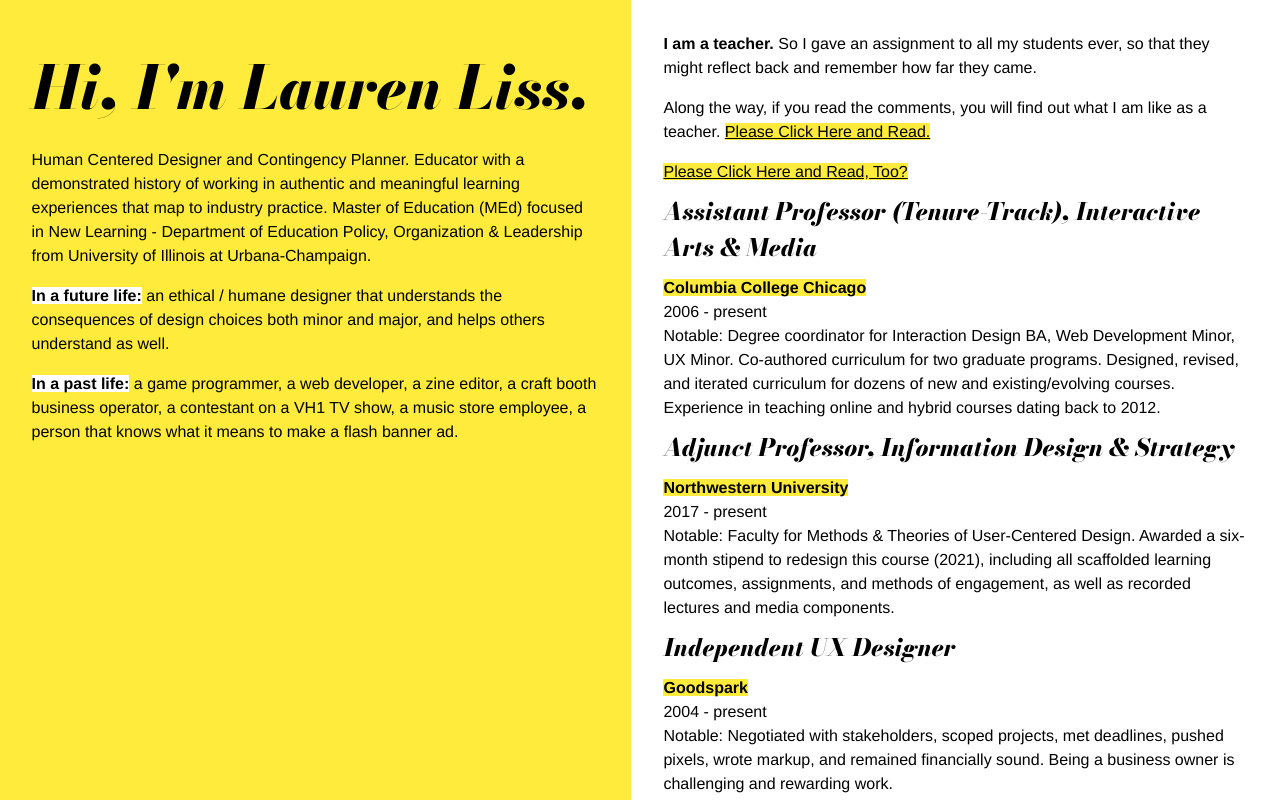
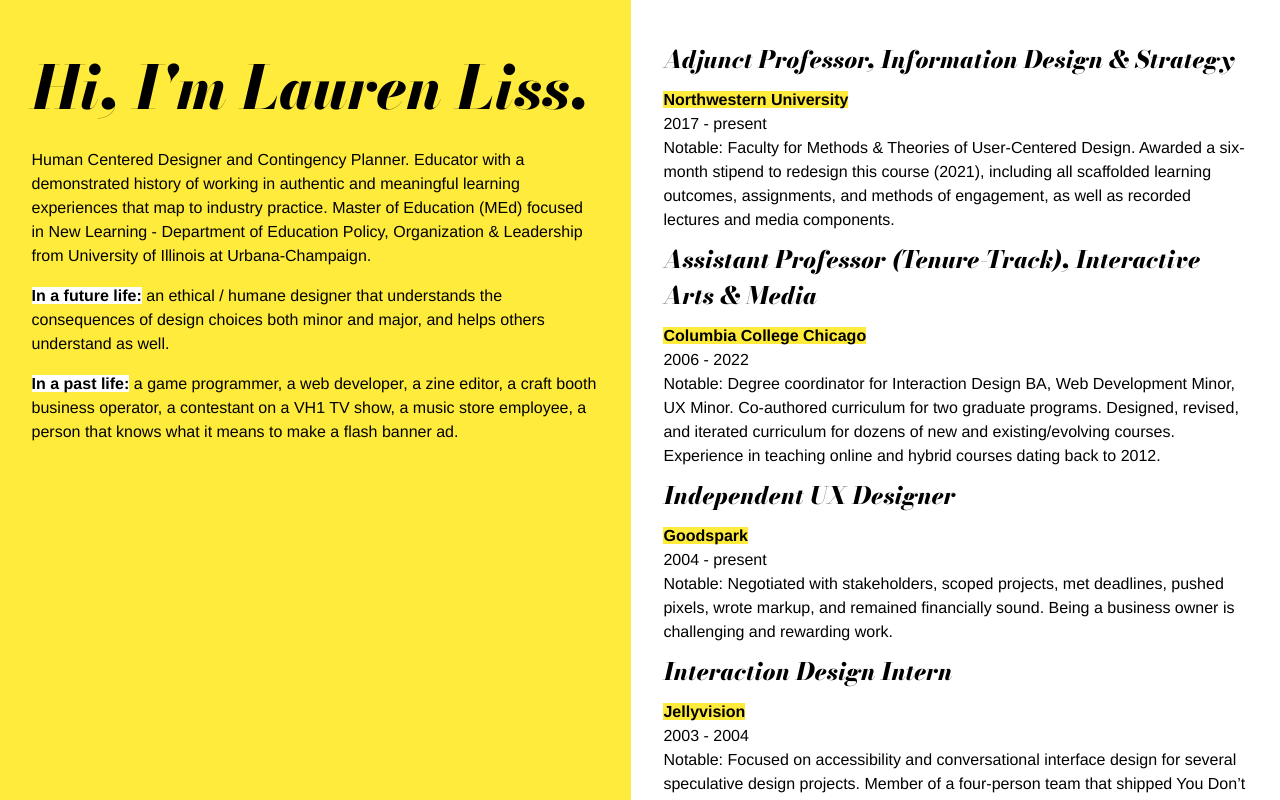
Before and after one commit to laurenliss/hello, a plain HTML site: page about-me.html in a window 1280 px wide. Shown: the top 800 px of the page. Drawn offline with nearby package versions, Linux system fonts and the light colour scheme.

Commit message:
Update about-me.html

```diff
--- a/about-me.html
+++ b/about-me.html
@@ -28,19 +28,16 @@
 		<p><strong class="white">In a past life:</strong> a game programmer, a web developer, a zine editor, a craft booth business operator, a contestant on a VH1 TV show, a music store employee, a person that knows what it means to make a flash banner ad.</p>
 	</div>
   <div class="grid-item white">
-		<strong>I am a teacher.</strong> So I gave an assignment to all my students ever, so that they might reflect back and remember how far they came.<br />
-		<p>Along the way, if you read the comments, you will find out what I am like as a teacher. <a href="https://www.linkedin.com/posts/lauren-liss_yesterday-i-got-nervous-because-i-worry-we-activity-6927590347925577728-7XfG?utm_source=linkedin_share&utm_medium=member_desktop_web" target="_blank" class="yellow">Please Click Here and Read.</a></p>
-		<a href="https://twitter.com/laurenteresa/status/1522611298739138565" target="_blank" class="yellow"> Please Click Here and Read, Too?</a>
 
-<h3>Assistant Professor (Tenure-Track), Interactive Arts & Media</h3>
-		<strong class="yellow">Columbia College Chicago</strong></strong><br />
-		2006 - present<br />
-		Notable: Degree coordinator for Interaction Design BA, Web Development Minor, UX Minor. Co-authored curriculum for two graduate programs. Designed, revised, and iterated curriculum for dozens of new and existing/evolving courses. Experience in teaching online and hybrid courses dating back to 2012.
-
-		<h3>Adjunct Professor, Information Design & Strategy</h3>
+                <h3>Adjunct Professor, Information Design & Strategy</h3>
 		<strong class="yellow">Northwestern University</strong><br />
 		2017 - present<br />
 		Notable: Faculty for Methods & Theories of User-Centered Design. Awarded a six-month stipend to redesign this course (2021), including all scaffolded learning outcomes, assignments, and methods of engagement, as well as recorded lectures and media components.
+
+		<h3>Assistant Professor (Tenure-Track), Interactive Arts & Media</h3>
+		<strong class="yellow">Columbia College Chicago</strong></strong><br />
+		2006 - 2022<br />
+		Notable: Degree coordinator for Interaction Design BA, Web Development Minor, UX Minor. Co-authored curriculum for two graduate programs. Designed, revised, and iterated curriculum for dozens of new and existing/evolving courses. Experience in teaching online and hybrid courses dating back to 2012.
 
 		<h3>Independent UX Designer</h3>
 		<strong class="yellow">Goodspark</strong><br />
```
